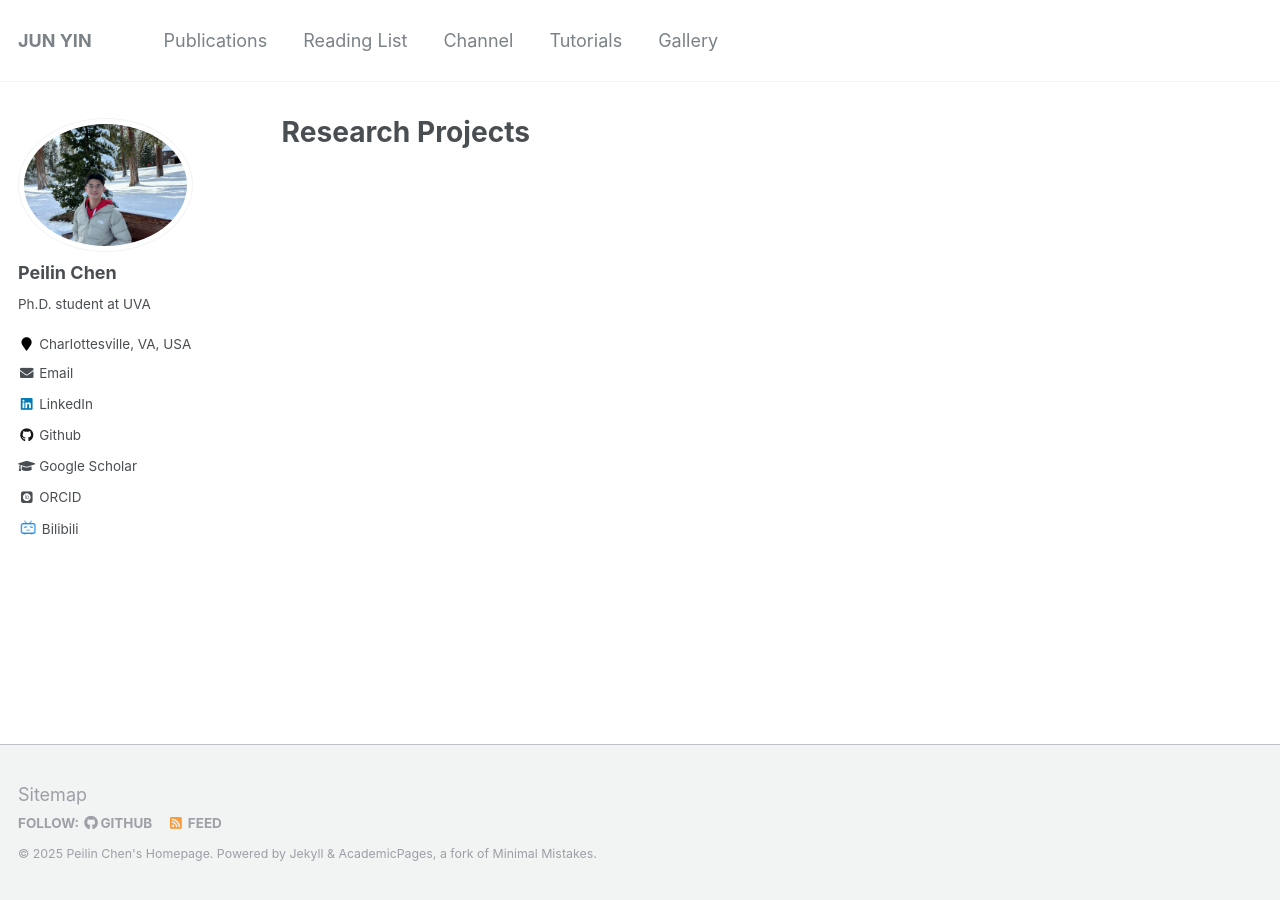
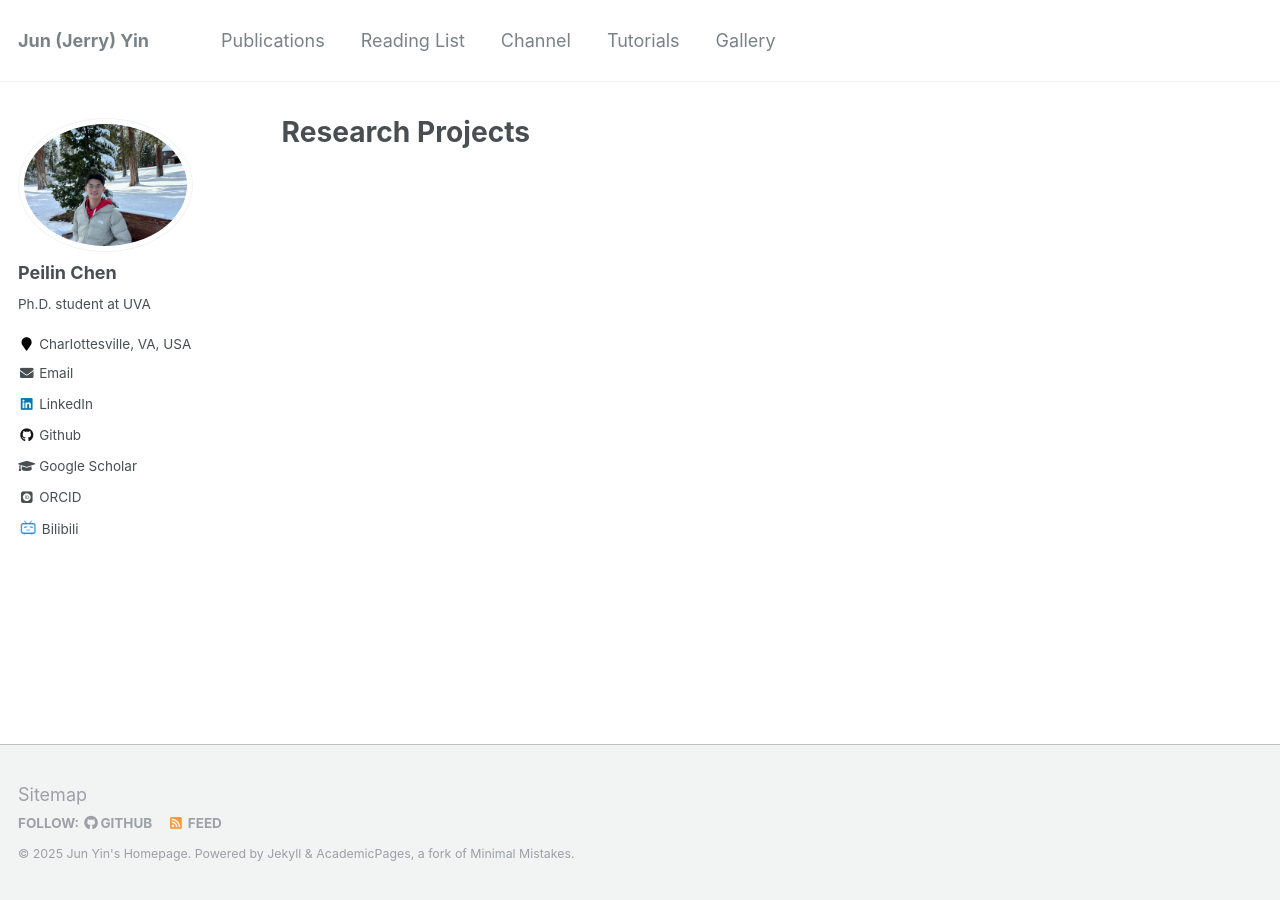
Before and after one commit to AyaseErii/junjerryyin, a Jekyll site: the page built from _pages/research.md, in a window 1280 px wide. Built offline with Jekyll 4.4.1, drawn with Linux system fonts in a browser that asks for light colours; some web fonts are replaced.

Commit message:
Update _config.yml

```diff
--- a/_config.yml
+++ b/_config.yml
@@ -7,9 +7,9 @@
 
 # Site Settings
 locale                   : "en-US"
-title                    : "JUN YIN"
+title                    : "Jun (Jerry) Yin"
 title_separator          : "-"
-name                     : &name "Peilin Chen's Homepage"
+name                     : &name "Jun Yin's Homepage"
 description              : &description "personal description"
 url                      : https://peilin-chen.github.io # the base hostname & protocol for your site e.g. "https://mmistakes.github.io"
 baseurl                  : "" # the subpath of your site, e.g. "/blog"
```
